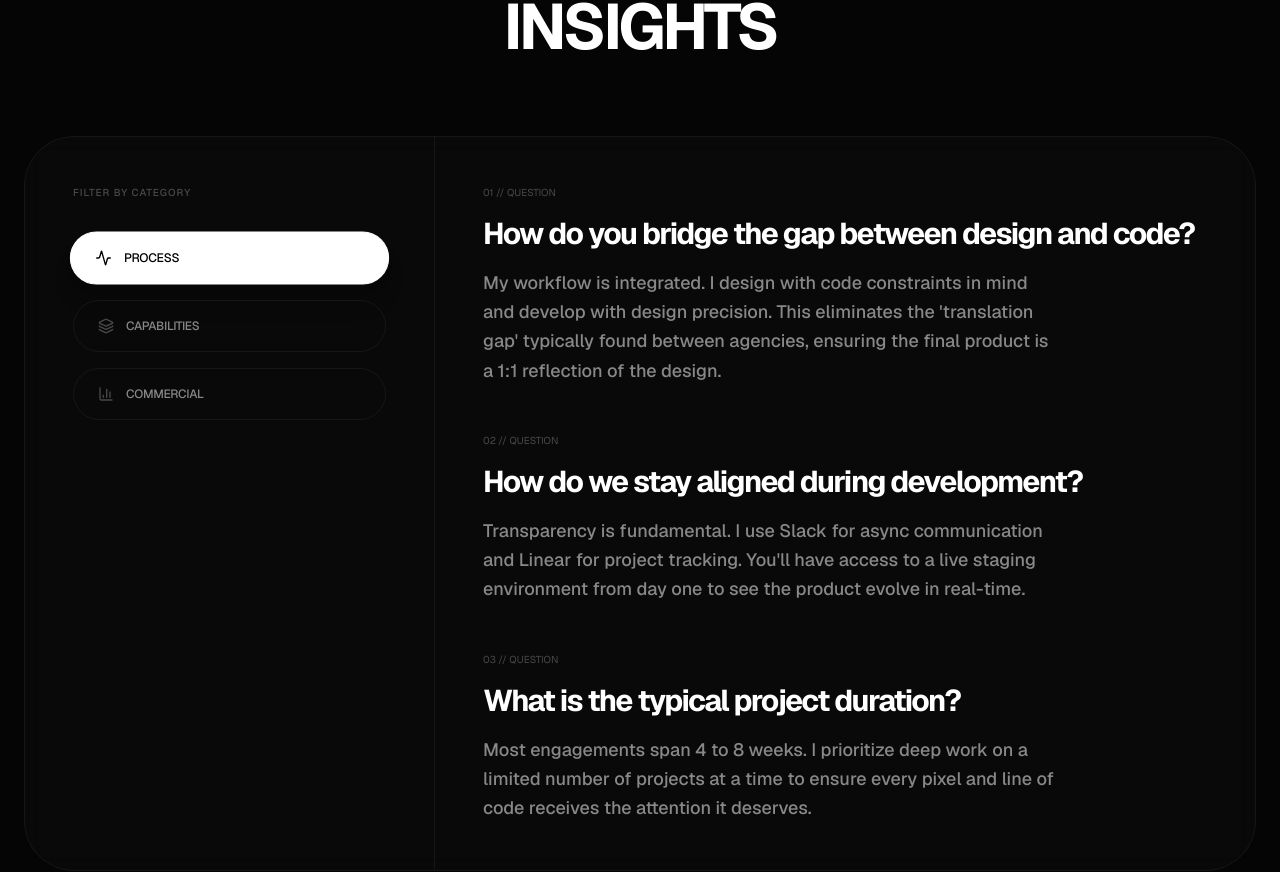
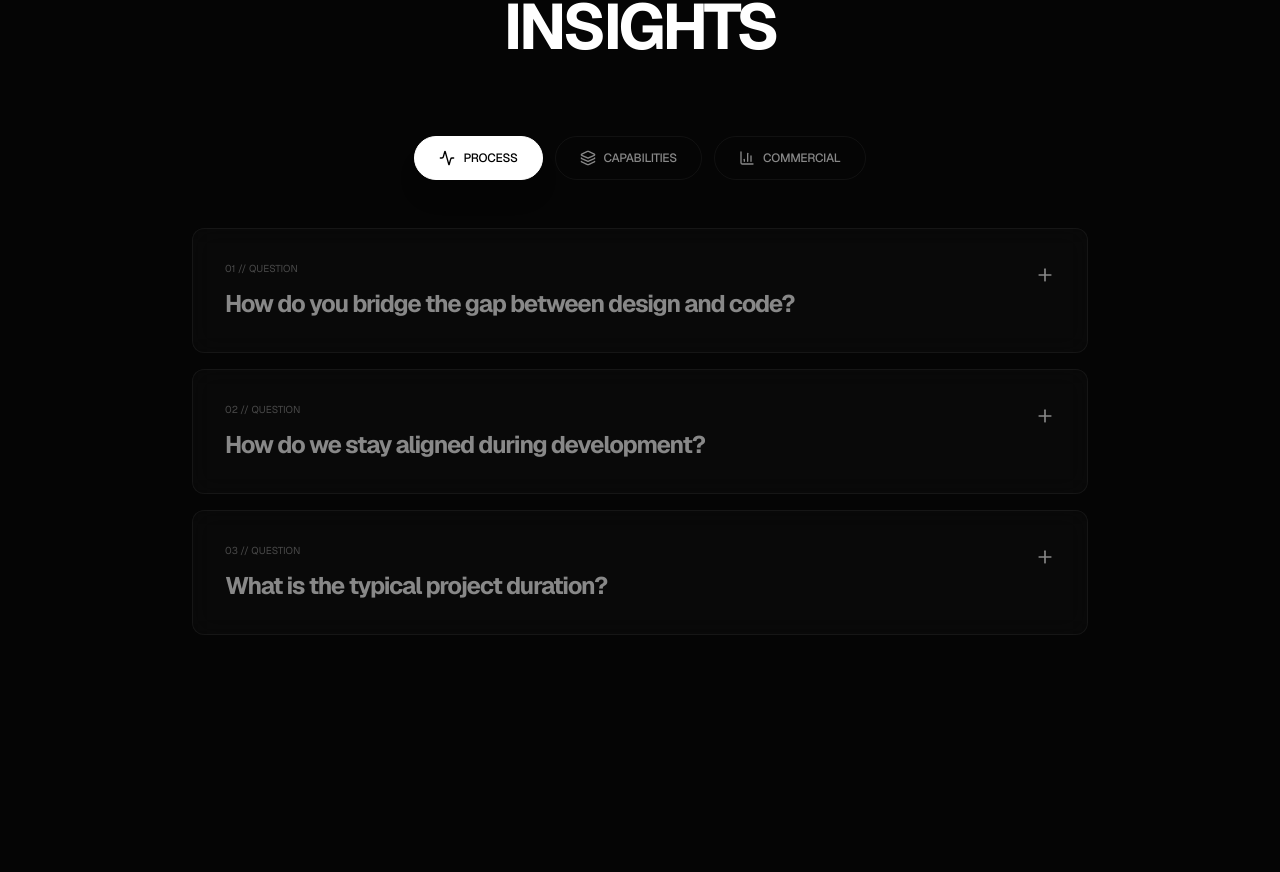
Before and after one commit to Cykeek/Portfolio, a Next.js app: page / in a window 1280 px wide. Shown: the part 5425-6297 px from the top of the page. Built offline with nearby package versions, Linux system fonts and the light colour scheme.

Commit message:
feat: redesign FAQ with accordion style and fixed animations

```diff
--- a/src/features/shared/components/FAQ.tsx
+++ b/src/features/shared/components/FAQ.tsx
@@ -1,10 +1,9 @@
 'use client';
 
 import { motion, AnimatePresence } from 'framer-motion';
-import Card from '@/components/ui/Card';
 import { SPRING_WEIGHTED } from '@/lib/motion';
 import { useState } from 'react';
-import { Activity, Layers, BarChart3 } from 'lucide-react';
+import { Activity, Layers, BarChart3, Plus, Minus } from 'lucide-react';
 
 interface FAQProps {
   sectionNumber?: string;
@@ -12,6 +11,7 @@ interface FAQProps {
 
 export default function FAQ({ sectionNumber = "03" }: FAQProps) {
   const [activeCategory, setActiveCategory] = useState('PROCESS');
+  const [expandedQuestion, setExpandedQuestion] = useState<number | null>(null);
 
   const faqData = {
     'PROCESS': {
@@ -42,6 +42,10 @@ export default function FAQ({ sectionNumber = "03" }: FAQProps) {
 
   const categories = Object.keys(faqData) as Array<keyof typeof faqData>;
 
+  const toggleQuestion = (index: number) => {
+    setExpandedQuestion(expandedQuestion === index ? null : index);
+  };
+
   return (
     <section id="faq" className="py-32 px-6 max-w-7xl mx-auto">
       <div className="flex flex-col gap-4 mb-20 items-center text-center">
@@ -49,21 +53,23 @@ export default function FAQ({ sectionNumber = "03" }: FAQProps) {
         <h2 className="text-heading">System <br /> Insights</h2>
       </div>
 
-      <Card className="min-h-[500px]">
-        <div className="flex flex-col md:flex-row h-full">
-
-          {/* Left Column: Category Selection */}
-          <div className="w-full md:w-1/3 border-b md:border-b-0 md:border-r border-white/5 p-6 md:p-12 flex flex-col gap-2 md:gap-4 overflow-x-auto md:overflow-x-visible relative z-20">
-            <span className="text-[10px] font-medium tracking-widest text-muted uppercase mb-4 opacity-50 hidden md:block">Filter by category</span>
-            <div className="flex flex-row md:flex-col gap-2 md:gap-4 min-w-max md:min-w-0">
+      {/* Category Tabs */}
+      <div className="flex flex-wrap justify-center gap-3 mb-12">
         {categories.map((cat) => {
           const CategoryIcon = faqData[cat].icon;
           return (
             <button
               key={cat}
-                    onClick={() => setActiveCategory(cat)}
+              onClick={() => {
+                setActiveCategory(cat);
+                setExpandedQuestion(null);
+              }}
               aria-pressed={activeCategory === cat}
-                    className={`relative z-30 text-left px-6 py-4 rounded-global border transition-all duration-300 flex-1 md:flex-none flex items-center gap-3 ${activeCategory === cat ? 'bg-white text-black border-white shadow-xl scale-[1.02]' : 'text-muted border-white/5 hover:border-white/10 hover:text-white hover:bg-white/5'}`}
+              className={`relative px-6 py-3 rounded-global border transition-all duration-300 flex items-center gap-2 ${
+                activeCategory === cat
+                  ? 'bg-white text-black border-white shadow-xl'
+                  : 'text-muted border-white/5 hover:border-white/10 hover:text-white hover:bg-white/5'
+              }`}
             >
               {activeCategory === cat && (
                 <motion.div
@@ -72,42 +78,82 @@ export default function FAQ({ sectionNumber = "03" }: FAQProps) {
                   transition={{ type: "spring", stiffness: 400, damping: 30 }}
                 />
               )}
-                    <CategoryIcon className={`w-4 h-4 ${activeCategory === cat ? 'text-black' : 'text-muted opacity-50 group-hover:opacity-100'}`} strokeWidth={2} />
-                    <span className="text-[12px] font-medium tracking-tight uppercase whitespace-nowrap">{cat}</span>
+              <CategoryIcon className={`w-4 h-4`} strokeWidth={2} />
+              <span className="text-[12px] font-medium tracking-tight uppercase">{cat}</span>
             </button>
           );
         })}
       </div>
-          </div>
 
-          {/* Right Column: Dynamic Q&A Feed */}
-          <div className="w-full md:w-2/3 p-8 md:p-12 text-left">
+      {/* Accordion Q&A */}
+      <div className="flex flex-col gap-4 max-w-4xl mx-auto">
         <AnimatePresence mode="wait">
           <motion.div
             key={activeCategory}
-                initial={{ opacity: 0, x: 20 }}
-                animate={{ opacity: 1, x: 0 }}
-                exit={{ opacity: 0, x: -20 }}
+            initial={{ opacity: 0, y: 10 }}
+            animate={{ opacity: 1, y: 0 }}
+            exit={{ opacity: 0, y: -10 }}
             transition={SPRING_WEIGHTED}
-                className="flex flex-col gap-12"
+            className="flex flex-col gap-4"
           >
             {faqData[activeCategory as keyof typeof faqData].questions.map((item, i) => (
-                  <div key={i} className="flex flex-col gap-4 group">
+              <div
+                key={i}
+                className={`overflow-hidden transition-all duration-300 rounded-sm bg-white/[0.02] backdrop-blur-md border ${
+                  expandedQuestion === i
+                    ? 'border-white/10'
+                    : 'border-white/5 hover:border-white/10'
+                }`}
+              >
+                <button
+                  onClick={() => toggleQuestion(i)}
+                  className="w-full text-left p-6 md:p-8 flex items-start justify-between gap-4 group"
+                  aria-expanded={expandedQuestion === i}
+                >
+                  <div className="flex flex-col gap-3 flex-1">
                     <span className="text-[10px] font-sans text-muted opacity-50">0{i + 1}{' // QUESTION'}</span>
-                    <h3 className="text-2xl md:text-3xl font-bold tracking-tighter">
+                    <h3 className={`text-xl md:text-2xl font-bold tracking-tighter transition-colors ${
+                      expandedQuestion === i ? 'text-white' : 'text-muted group-hover:text-white'
+                    }`}>
                       {item.q}
                     </h3>
-                    <p className="text-muted text-base md:text-lg leading-relaxed max-w-xl font-medium">
+                  </div>
+                  <motion.div
+                    className="flex-shrink-0 mt-1"
+                    animate={{ rotate: expandedQuestion === i ? 180 : 0 }}
+                    transition={{ duration: 0.3 }}
+                  >
+                    {expandedQuestion === i ? (
+                      <Minus className="w-5 h-5 text-white" />
+                    ) : (
+                      <Plus className="w-5 h-5 text-muted group-hover:text-white" />
+                    )}
+                  </motion.div>
+                </button>
+
+                <AnimatePresence>
+                  {expandedQuestion === i && (
+                    <motion.div
+                      initial={{ height: 0, opacity: 0 }}
+                      animate={{ height: 'auto', opacity: 1 }}
+                      exit={{ height: 0, opacity: 0 }}
+                      transition={{ duration: 0.3, ease: 'easeInOut' }}
+                      className="overflow-hidden"
+                    >
+                      <div className="px-6 md:px-8 pb-6 md:pb-8 pt-0">
+                        <div className="h-px w-full bg-gradient-to-r from-white/10 via-white/5 to-transparent mb-6" />
+                        <p className="text-muted text-base md:text-lg leading-relaxed font-medium">
                           {item.a}
                         </p>
+                      </div>
+                    </motion.div>
+                  )}
+                </AnimatePresence>
               </div>
             ))}
           </motion.div>
         </AnimatePresence>
       </div>
-
-        </div>
-      </Card>
     </section>
   );
 }
```
Lines whose indentation alone changed are shown as unchanged.
